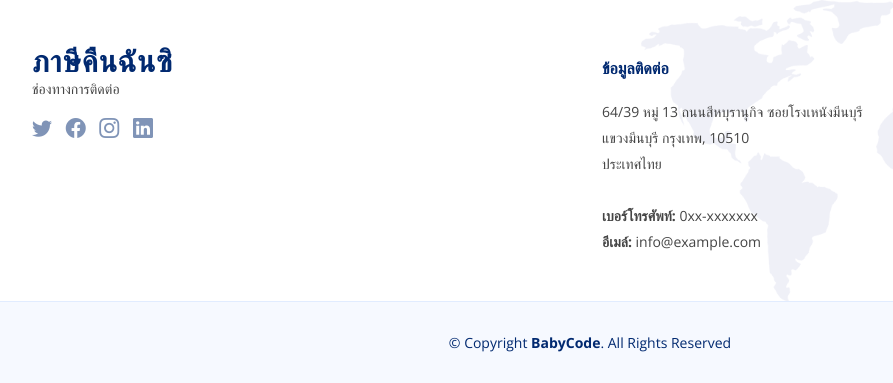
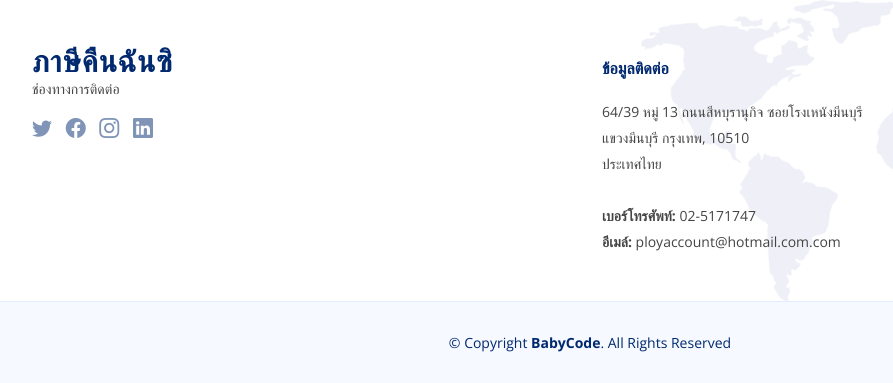
Before and after one commit to dudkinox/Phashi-web-php, a PHP site: page / in a window 1280 px wide. Shown: the part 3604-3987 px from the top of the page, without its empty margins (50-943 px from the left). Run offline with PHP 8.4, Linux system fonts and the light colour scheme; data comes from the database, SQL or seed files in the repository.

```diff
--- a/views/Footer.php
+++ b/views/Footer.php
@@ -21,8 +21,8 @@
                         64/39 หมู่ 13 ถนนสีหบุรานุกิจ ซอยโรงเหนังมีนบุรี <br>
                         แขวงมีนบุรี กรุงเทพ, 10510<br>
                         ประเทศไทย <br><br>
-                        <strong>เบอร์โทรศัพท์:</strong> 0xx-xxxxxxx<br>
-                        <strong>อีเมล์:</strong> info@example.com<br>
+                        <strong>เบอร์โทรศัพท์:</strong> 02-5171747<br>
+                        <strong>อีเมล์:</strong> ployaccount@hotmail.com.com<br>
                     </p>
                 </div>
 
```
